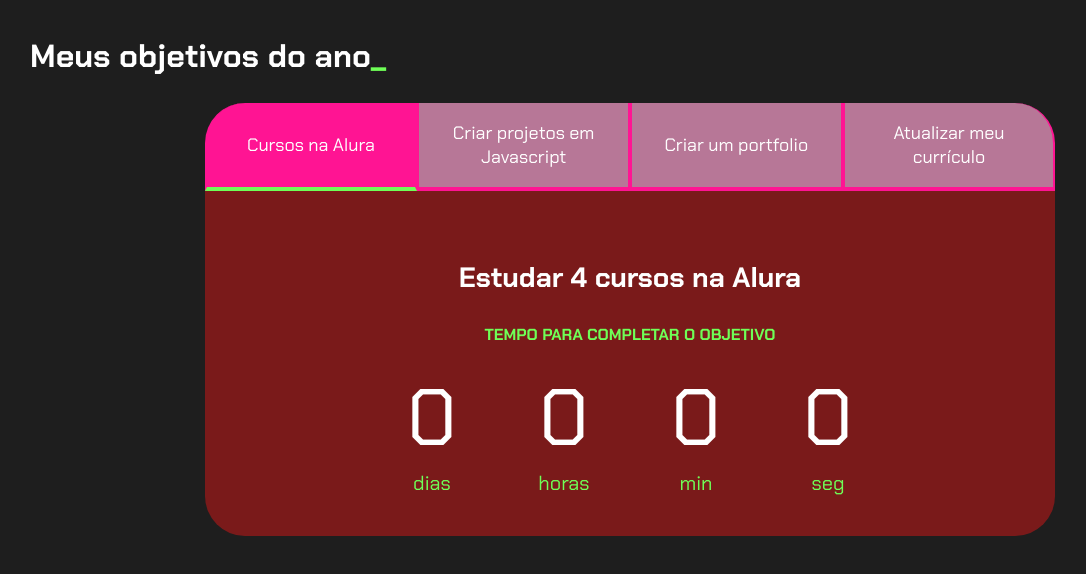
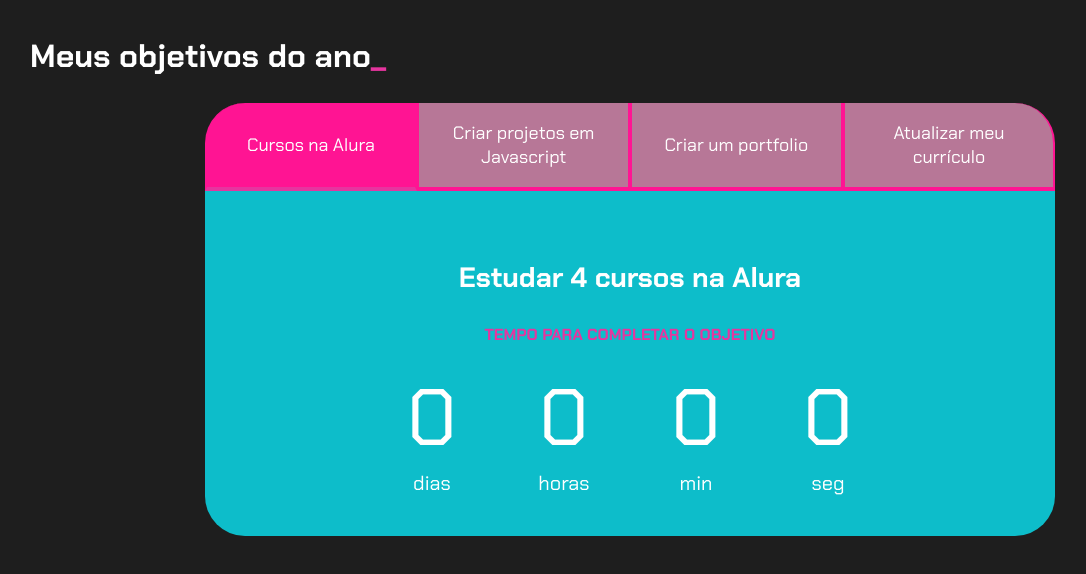
Before and after one commit to kaua09092007/kaua09092007, a plain HTML site: page index.html in a window 1280 px wide. Shown: the whole page, without its empty margins (10-1096 px from the left). Drawn offline with Linux system fonts and the light colour scheme.

Commit message:
dsgdxhfh

```diff
--- a/style.css
+++ b/style.css
@@ -2,11 +2,11 @@
 
 :root {
     --cor-de-fundo: #1E1E1E;
-    --verde: #6FFF57;
+    --rosa: #e6359f;
     --branco: #FFFFFF;
     --botao-ativo: #FF1493;
     --botao-inativo: rgba(241, 154, 198, 0.727);
-    --texto-fundo:rgba(124, 27, 27, 0.983);
+    --texto-fundo:rgba(14, 193, 206, 0.983);
 }
 
 body {
@@ -33,7 +33,7 @@ body {
 }
 
 .titulo-principal span {
-    color: var(--verde);
+    color: var(--rosa);
 }
 
 
@@ -63,7 +63,7 @@ body {
 
 .botao.ativo{
     background-color: var(--botao-ativo);
-    border-bottom: 4px solid var(--verde);
+    border-bottom: 4px solid var(--rosa);
 }
 
 .abas-textos{
@@ -85,7 +85,7 @@ body {
 }
 .aba-conteudo-titulo-secundario{
     text-align: center;
-    color: var(--verde);
+    color: var(--rosa);
     text-transform: uppercase;
 }
 
@@ -107,7 +107,7 @@ body {
 }
 
 .contador-digito-texto{
-    color: var(--verde);
+    color: var(--branco);
     font-size: 20px;
     margin: 0;
 
```
